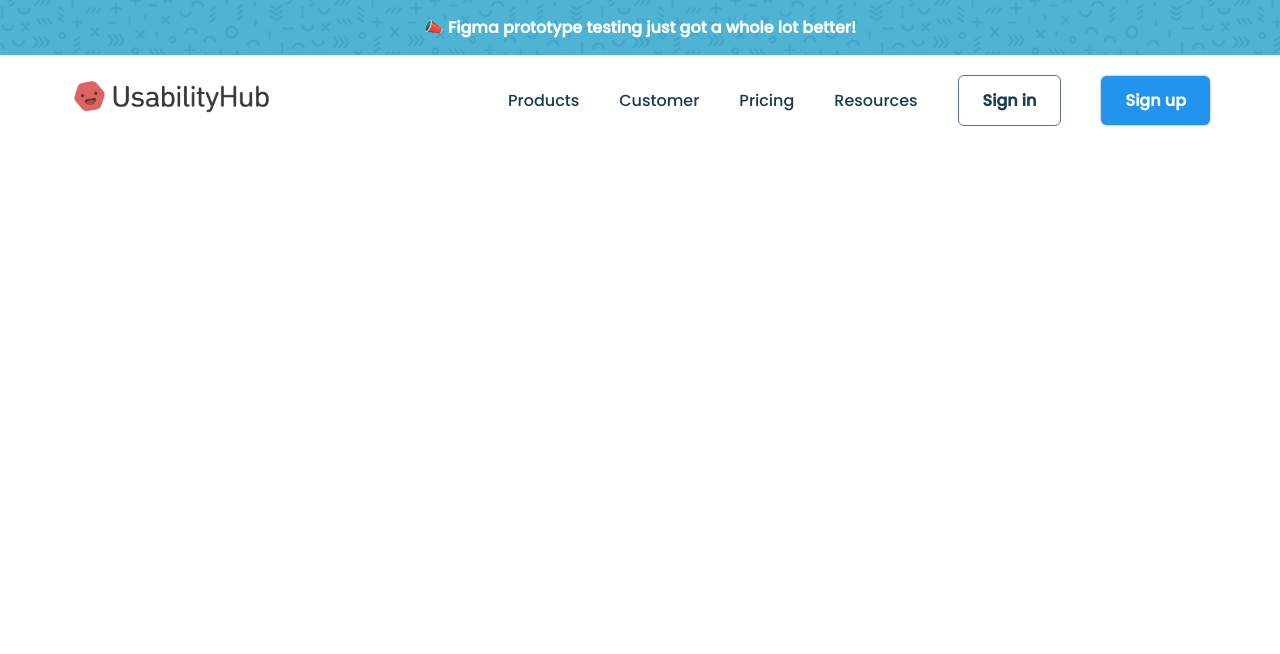
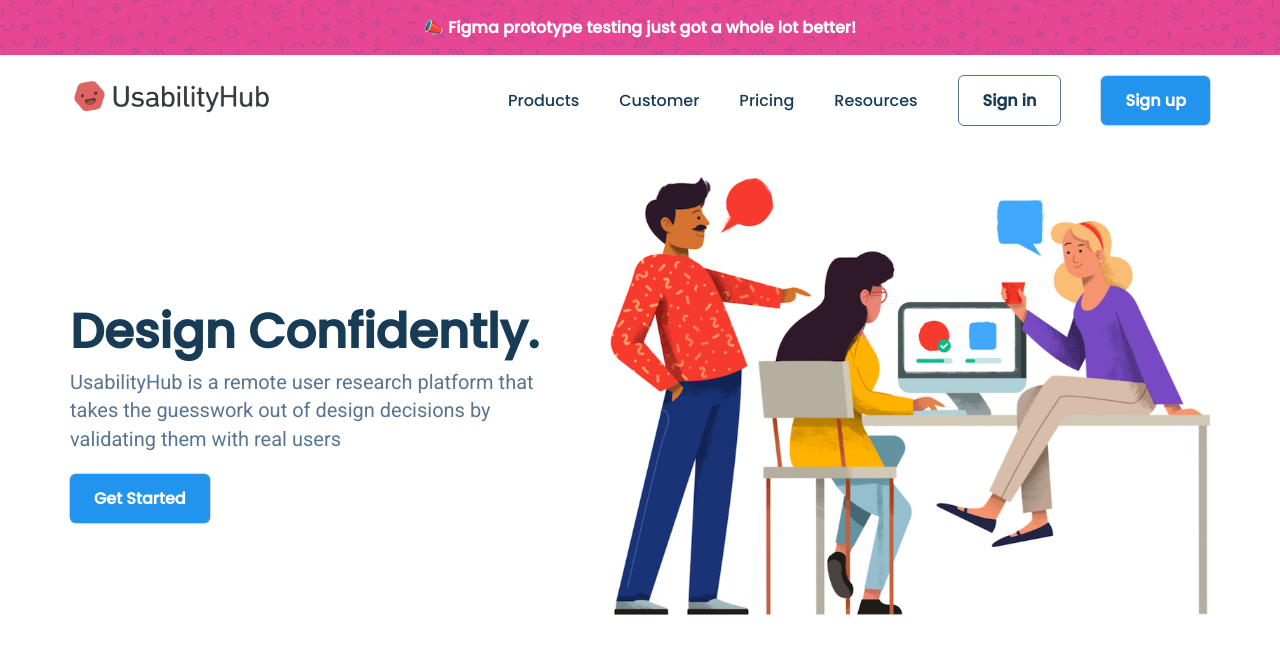
Before and after one commit to aryanofficialjain/Responsive-Modern-website, a plain HTML site: page index.html in a window 1280 px wide. Drawn offline with Linux system fonts and the light colour scheme.

Commit message:
completed the header image section

```diff
--- a/index.html
+++ b/index.html
@@ -37,7 +37,18 @@
 	</nav>
 
 	<!-- head section with images -->
-	<header></header>
+	<header>
+		<div class="container header-section flex">
+			<div class="header-left">
+				<h1>Design Confidently.</h1>
+				<p>UsabilityHub is a remote user research platform that takes the guesswork out of design decisions by validating them with real users</p>
+				<a href="#" class="primary-button get-started-button">Get Started</a>
+			</div>
+			<div class="header-right">
+				<img src="img/asset 2.jpeg">
+			</div>
+		</div>
+	</header>
 
 	<!-- companies section -->
 	<section class="company-section"></section>
--- a/style.css
+++ b/style.css
@@ -114,7 +114,7 @@ ul{
 
 /*top banner styling*/
 .top-banner{
-	background-color: #4fb3d4;
+	background-color: #e74694;
 	background-image: url('img/asset 32.png');
 	background-size: 300px;
 }
@@ -149,3 +149,33 @@ flex-basis: 730px;
 	justify-content: flex-end;
 	gap: 40px;
 }
+
+
+/*head section*/
+header{
+/*	background-color: red;*/
+	padding: 50px var(--padding-inline-section);
+}
+.header-section{
+/*	background: red;*/
+/*	padding: 50px var(--padding-inline-section);*/
+	gap: 40px;
+	justify-content: center;
+
+}
+
+.header-left{
+	max-width: 40vw;
+}
+
+.header-left h1{
+	margin-top: 20px;
+}
+
+.header-right img{
+	width: 600px;
+}
+
+.get-started-button{
+	margin-top: 20px;
+}
```
